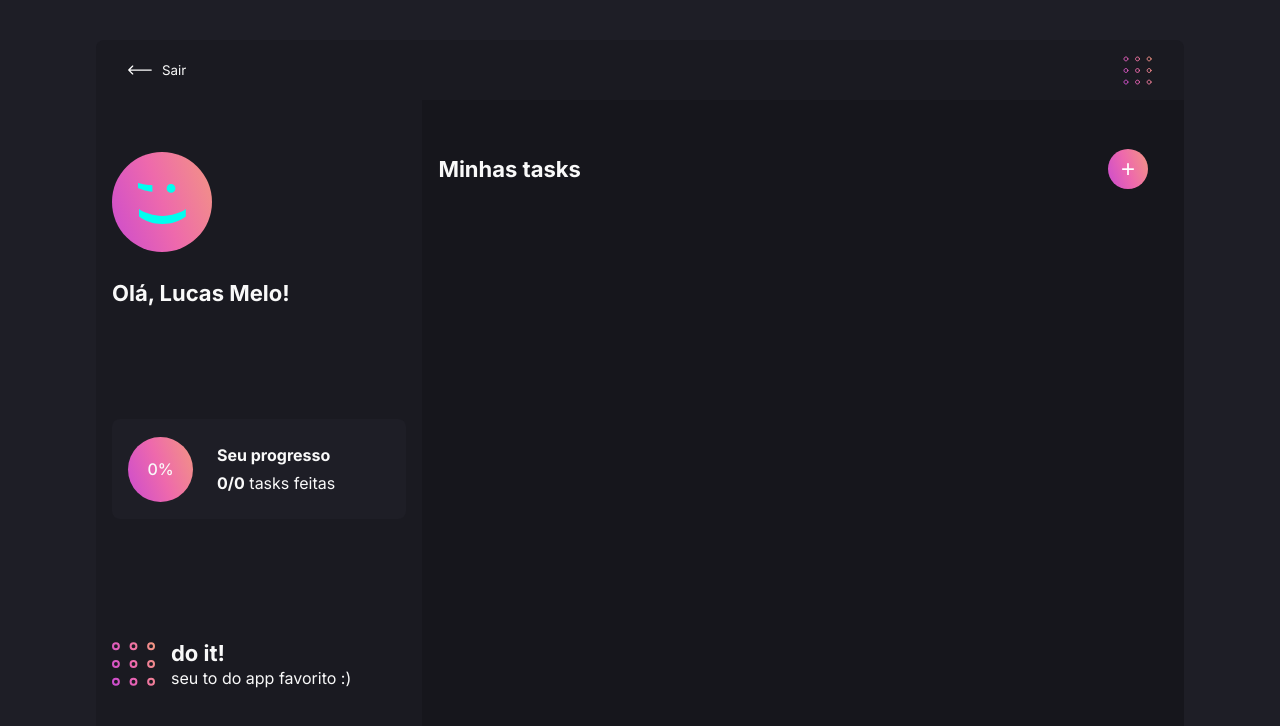
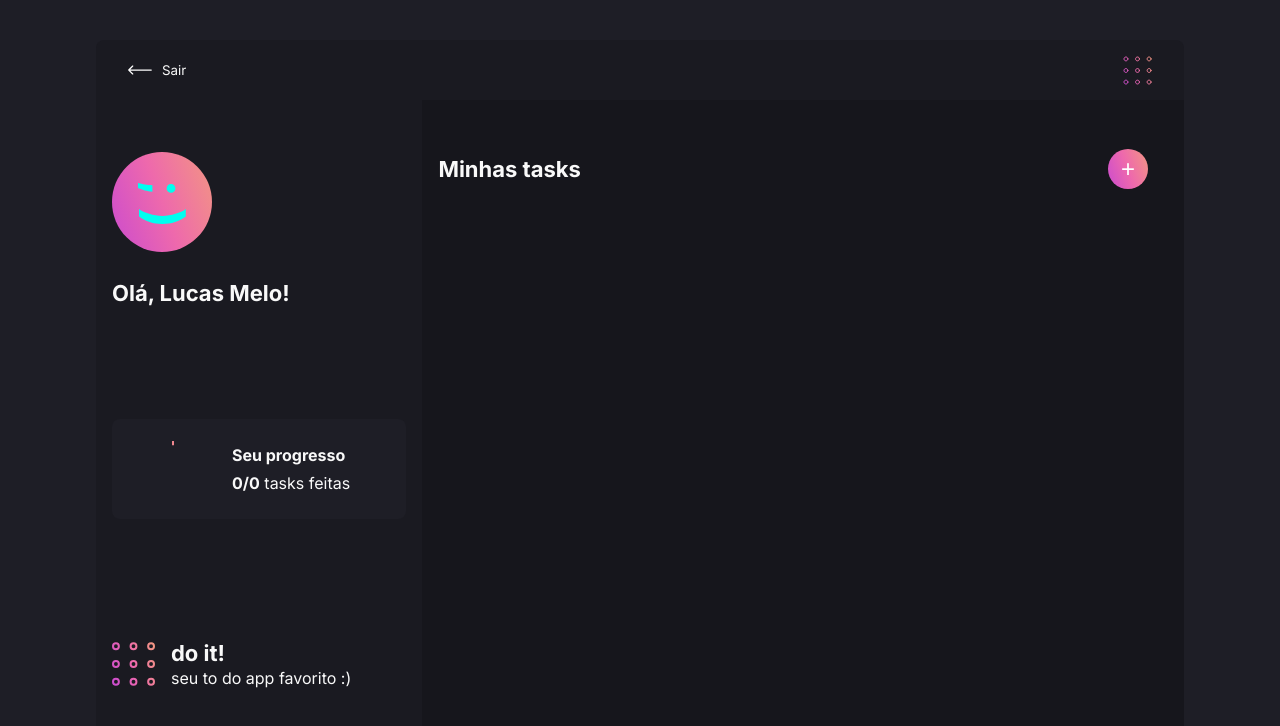
Before and after one commit to lucasgmelo/todo-app, a React app: page / in a window 1280 px wide. Shown: the top 726 px of the page. Built offline with nearby package versions, Linux system fonts and the light colour scheme.

Commit message:
:sparkles: add donut chart

```diff
--- a/package.json
+++ b/package.json
@@ -9,7 +9,9 @@
     "test": "jest --watchAll"
   },
   "dependencies": {
+    "chart.js": "^2.9.4",
     "react": "^17.0.1",
+    "react-chartjs-2": "^2.11.1",
     "react-dom": "^17.0.1",
     "react-icons": "^4.2.0"
   },
--- a/public/index.html
+++ b/public/index.html
@@ -9,6 +9,7 @@
       href="https://fonts.googleapis.com/css2?family=Inter:wght@300;400;500;600;700&display=swap"
       rel="stylesheet"
     />
+    <link rel="shortcut icon" href="icons/profile.svg" type="image/svg" />
 
     <title>do it!</title>
   </head>
--- a/src/components/TaskList.tsx
+++ b/src/components/TaskList.tsx
@@ -2,6 +2,7 @@ import { useEffect, useState } from "react";
 import { FiTrash, FiCheckSquare } from "react-icons/fi";
 import useMedia from "../hooks/useMedia";
 import "../styles/tasklist.scss";
+import { Doughnut } from "react-chartjs-2";
 
 interface Task {
   id: number;
@@ -14,11 +15,35 @@ export function TaskList() {
   const [newTaskTitle, setNewTaskTitle] = useState("");
   const [addTask, setAddTask] = useState(false);
   const [completedTasks, setCompletedTasks] = useState<Task[]>([]);
+  const [percentual, setPercentual] = useState(0);
   const large = useMedia("(min-width: 62.5rem)");
+
+  const data = (canvas: any) => {
+    const ctx = canvas.getContext("2d");
+    const gradient = ctx.createLinearGradient(0, 0, 100, 200);
+    gradient.addColorStop(0, "#f29682 ");
+    gradient.addColorStop(1, "#ee69ac");
+
+    return {
+      datasets: [
+        {
+          data: [percentual, 100 - percentual],
+          backgroundColor: [gradient, "transparent"],
+          borderColor: [gradient, "transparent"],
+        },
+      ],
+    };
+  };
 
   useEffect(() => {
     getCompletedTasks();
   }, [tasks]);
+
+  useEffect(() => {
+    setPercentual(getProgress(completedTasks.length, tasks.length));
+  }, [handleToggleTaskCompletion]);
+
+  useEffect(() => {}, []);
 
   function getCompletedTasks() {
     const tasksCompleted = tasks.filter((task) => task.isComplete !== false);
@@ -56,9 +81,9 @@ export function TaskList() {
   }
 
   function getProgress(complete: number, total: number) {
-    const percentual = Math.floor((complete / total) * 100);
-    if (Number.isNaN(percentual)) return 0;
-    return percentual;
+    const myPercentual = Math.floor((complete / total) * 100);
+    if (Number.isNaN(myPercentual)) return 0;
+    return myPercentual;
   }
 
   return (
@@ -73,9 +98,14 @@ export function TaskList() {
           <h1>Olá, Lucas Melo!</h1>
         </div>
         <section className="main-card">
-          <div className="progress-data">
-            <p>{getProgress(completedTasks.length, tasks.length)}%</p>
-          </div>
+          <Doughnut
+            data={data}
+            options={{
+              cutoutPercentage: 85,
+              events: ["none"],
+              maintainAspectRatio: false,
+            }}
+          />
           <div className="progress-text">
             <strong>Seu progresso</strong>
             <div>
--- a/src/styles/tasklist.scss
+++ b/src/styles/tasklist.scss
@@ -39,11 +39,19 @@ section.task-list {
       display: flex;
       align-items: center;
 
+      position: relative;
+
+      & > canvas {
+        position: absolute;
+        left: -70px;
+        top: 11px;
+      }
+
       .progress-text {
-        margin-left: 1.5rem;
+        margin-left: 6.5rem;
 
         height: 70%;
-
+        width: 100%;
         display: flex;
         flex-direction: column;
         justify-content: space-between;
```
Also changed, not shown: 1 other file (tests, documents, lock files or other folders).
